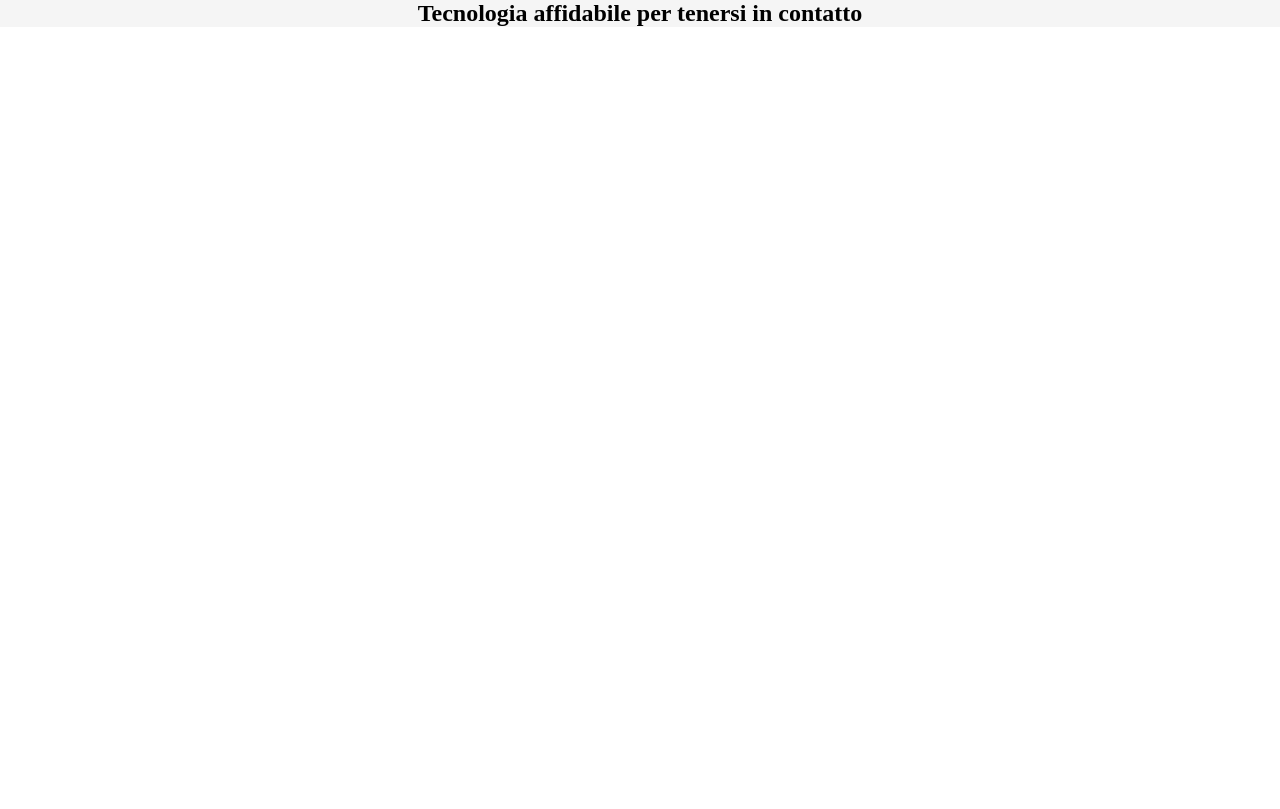
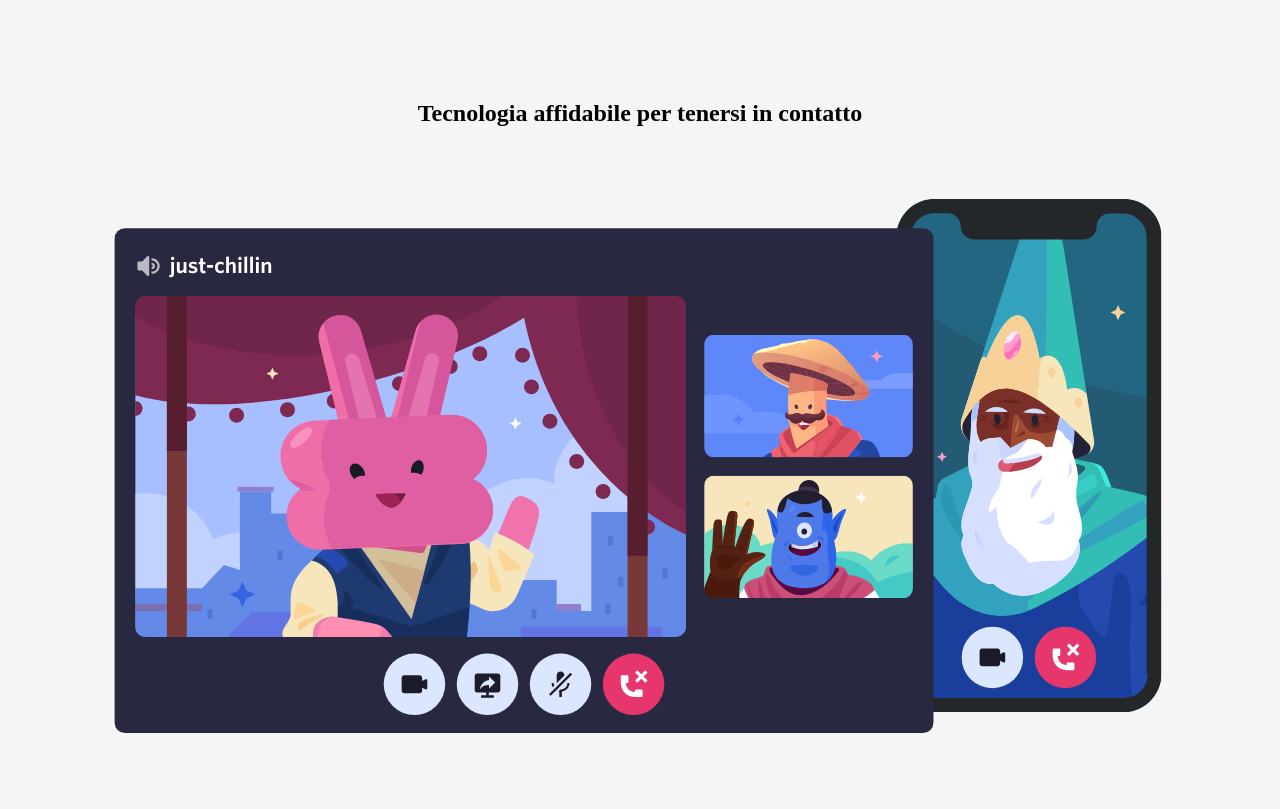
Before and after one commit to FrancescoLimpias/html-css-team, a plain HTML site: page index.html in a window 1280 px wide. Drawn offline with Linux system fonts and the light colour scheme.

Commit message:
Inserita immagine e padding alla section

```diff
--- a/index.html
+++ b/index.html
@@ -11,10 +11,12 @@
 
 <body>
     <section id="last-section">
-        <h2>
-            Tecnologia affidabile per tenersi in contatto
-        </h2>
-
+        <div class="container">
+            <h2>
+                Tecnologia affidabile per tenersi in contatto
+            </h2>
+            <img src="img/item4-big.svg" alt="Discord" id="big-img">
+        </div>
     </section>
 </body>
 
--- a/style.css
+++ b/style.css
@@ -7,4 +7,14 @@
 #last-section {
     background-color: #f5f5f5;
     text-align: center;
+    padding: 100px 0;
 }
+
+#last-section .container {
+    width: 1120px;
+    margin: 0 auto;
+}
+
+#last-section #big-img {
+    width: 100%;
+}
```
Also changed, not shown: img/item4-big.svg (added).
